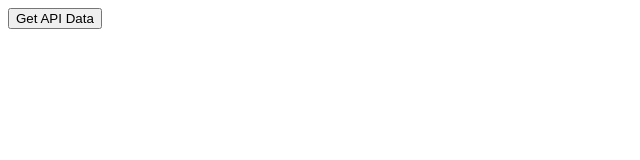
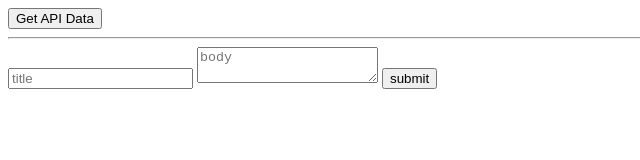
Before and after one commit to fitbez/fecth-API, a plain HTML site: page index.html in a window 1280 px wide. Shown: the whole page, without its empty margins (0-640 px from the left). Drawn offline with Linux system fonts and the light colour scheme.

Commit message:
form added to the DOM

```diff
--- a/index.html
+++ b/index.html
@@ -6,10 +6,15 @@
   </head>
   <body>
     <button id= 'getPosts'> Get API Data</button>
-    <div id="output">  </div>
+    <hr>
+    <div id="output"></div>
+    <form id="addPost">
+       <input type="text" id="title" placeholder="title">
+       <textarea type="text" id="body" placeholder="body"></textarea>
+       <input type="submit" value="submit">
+    </form>
 
     <script>
-
     document.getElementById('getPosts').addEventListener('click', getPosts);
 
       function getPosts() {
```
